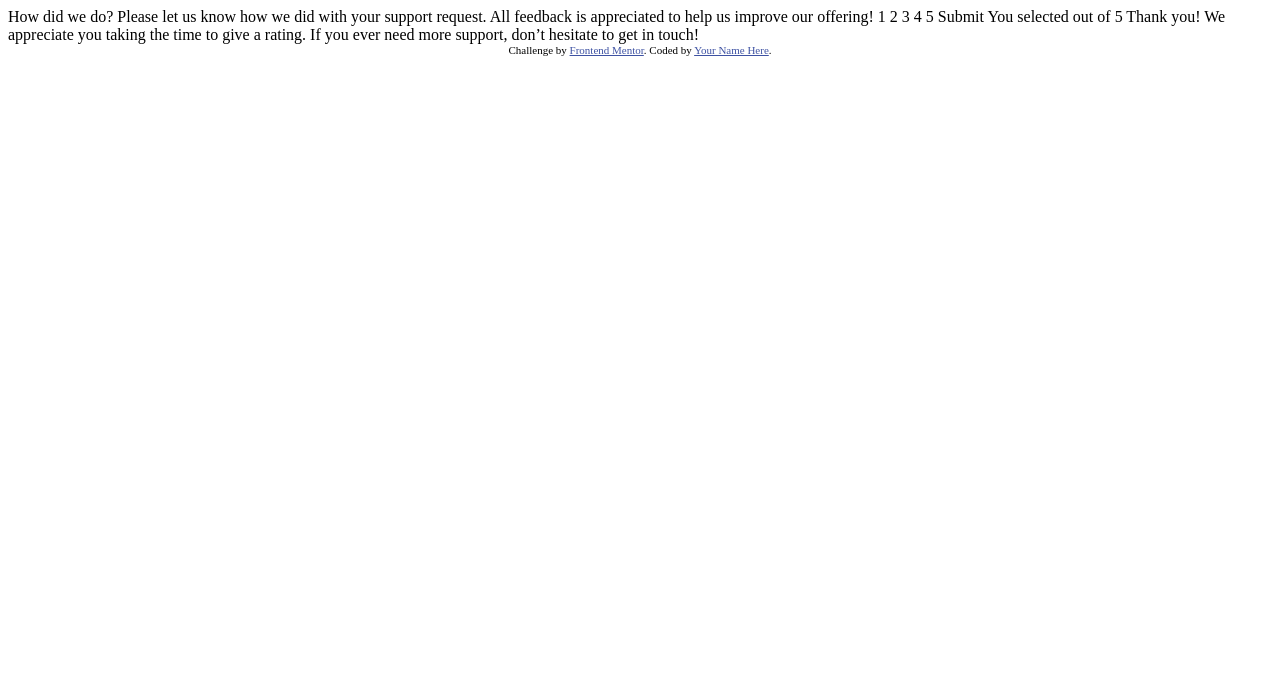
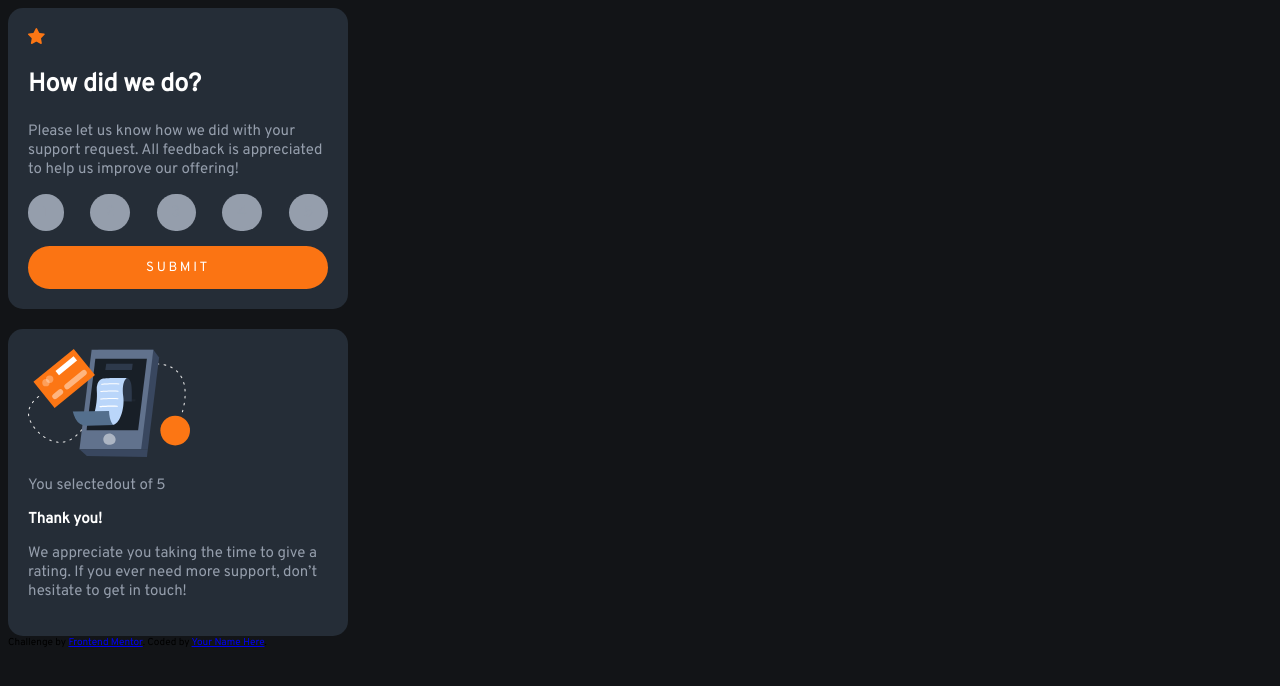
Before and after one commit to MauritzLM/interactive-rating-component, a plain HTML site: page index.html in a window 1280 px wide. Drawn offline with Linux system fonts and the light colour scheme.

Commit message:
updated html, added css and js files

```diff
--- a/index.html
+++ b/index.html
@@ -1,49 +1,61 @@
 <!DOCTYPE html>
 <html lang="en">
+
 <head>
   <meta charset="UTF-8">
-  <meta name="viewport" content="width=device-width, initial-scale=1.0"> <!-- displays site properly based on user's device -->
+  <meta name="viewport" content="width=device-width, initial-scale=1.0">
+  <!-- displays site properly based on user's device -->
 
   <link rel="icon" type="image/png" sizes="32x32" href="./images/favicon-32x32.png">
+  <link rel="stylesheet" href="style.css">
+  <link rel="preconnect" href="https://fonts.googleapis.com">
+  <link rel="preconnect" href="https://fonts.gstatic.com" crossorigin>
+  <link href="https://fonts.googleapis.com/css2?family=Overpass:ital,wght@0,400;1,700&display=swap" rel="stylesheet">
+  <script defer src="script.js"></script>
 
   <title>Frontend Mentor | Interactive rating component</title>
 
   <!-- Feel free to remove these styles or customise in your own stylesheet 👍 -->
   <style>
-    .attribution { font-size: 11px; text-align: center; }
-    .attribution a { color: hsl(228, 45%, 44%); }
+
   </style>
 </head>
+
 <body>
+  <main>
+    <!-- Rating state start -->
+    <section class="rating">
+      <img src="./images/icon-star.svg" alt="">
+      <h1>How did we do?</h1>
 
-  <!-- Rating state start -->
+      <p>Please let us know how we did with your support request. All feedback is appreciated
+        to help us improve our offering!</p>
 
-  How did we do?
+      <p class="rating-select"><span>1</span><span>2</span><span>3</span><span>4</span><span>5</span></p>
 
-  Please let us know how we did with your support request. All feedback is appreciated
-  to help us improve our offering!
+      <button>Submit</button>
+    </section>
+    <!-- Rating state end -->
 
-  1 2 3 4 5
+    <!-- Thank you state start -->
+    <section class="thank-you">
+      <img src="./images/illustration-thank-you.svg" alt="">
 
-  Submit
+      <!-- Add rating here -->
+      <p>You selectedout of 5</p>
 
-  <!-- Rating state end -->
+      <h2>Thank you!</h2>
 
-  <!-- Thank you state start -->
+      <p>We appreciate you taking the time to give a rating. If you ever need more support,
+        don’t hesitate to get in touch!</p>
+    </section>
+    <!-- Thank you state end -->
 
-  You selected <!-- Add rating here --> out of 5
+  </main>
+  <footer>Challenge by <a href="https://www.frontendmentor.io?ref=challenge" target="_blank">Frontend Mentor</a>.
+    Coded by <a href="#">Your Name Here</a>.
+  </footer>
 
-  Thank you!
+</body>
 
-  We appreciate you taking the time to give a rating. If you ever need more support,
-  don’t hesitate to get in touch!
-
-  <!-- Thank you state end -->
-
-
-  <div class="attribution">
-    Challenge by <a href="https://www.frontendmentor.io?ref=challenge" target="_blank">Frontend Mentor</a>.
-    Coded by <a href="#">Your Name Here</a>.
-  </div>
-</body>
 </html>
--- /dev/null
+++ b/style.css
@@ -0,0 +1,65 @@
+* {
+    box-sizing: border-box;
+}
+
+html {
+    font-size: 10px;
+    font-family: 'Overpass', sans-serif;
+}
+
+body {
+    background-color: hsl(216, 12%, 8%);
+}
+
+h1 {
+    font-size: 2.5rem;
+}
+
+p {
+    font-size: 1.5rem;
+    color: hsl(217, 12%, 63%);
+}
+
+section {
+    background-color: hsl(213, 19%, 18%);
+    width: 340px;
+    color: hsl(0, 0%, 100%);
+    padding: 2em;
+    border-radius: 1.5em;
+}
+
+.rating {
+    margin-bottom: 2em;
+}
+
+.rating-select {
+    display: flex;
+    justify-content: space-between;
+}
+
+.rating-select span {
+    padding: .6em 1em;
+    border-radius: 2em;
+    background-color: hsl(217, 12%, 63%);
+}
+
+.rating button {
+    width: 100%;
+    font-family: inherit;
+    background-color: hsl(25, 97%, 53%);
+    color: hsl(0, 0%, 100%);
+    border: none;
+    border-radius: 2em;
+    padding: 1em 2em;
+    text-transform: uppercase;
+    letter-spacing: .2em;
+}
+
+.attribution {
+    font-size: 11px;
+    text-align: center;
+}
+
+.attribution a {
+    color: hsl(228, 45%, 44%);
+}
```
Also changed, not shown: script.js (added).
